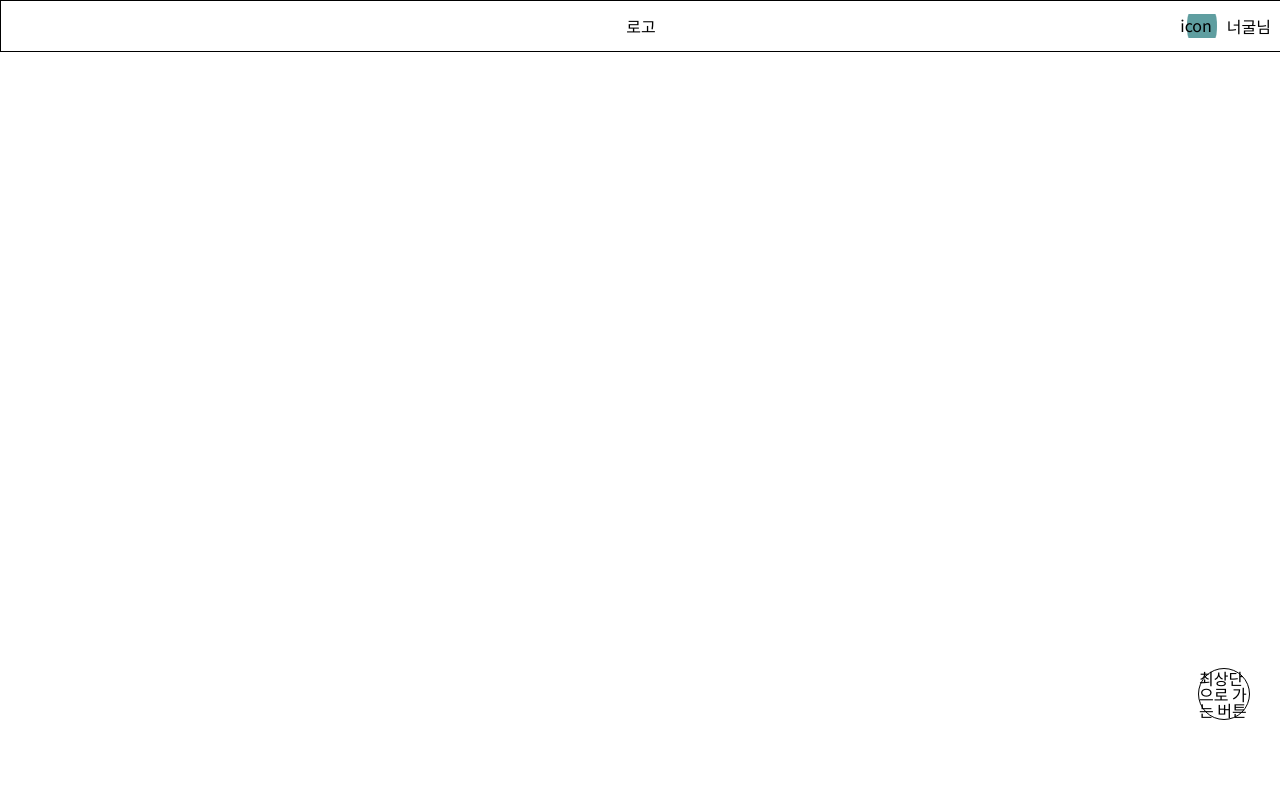
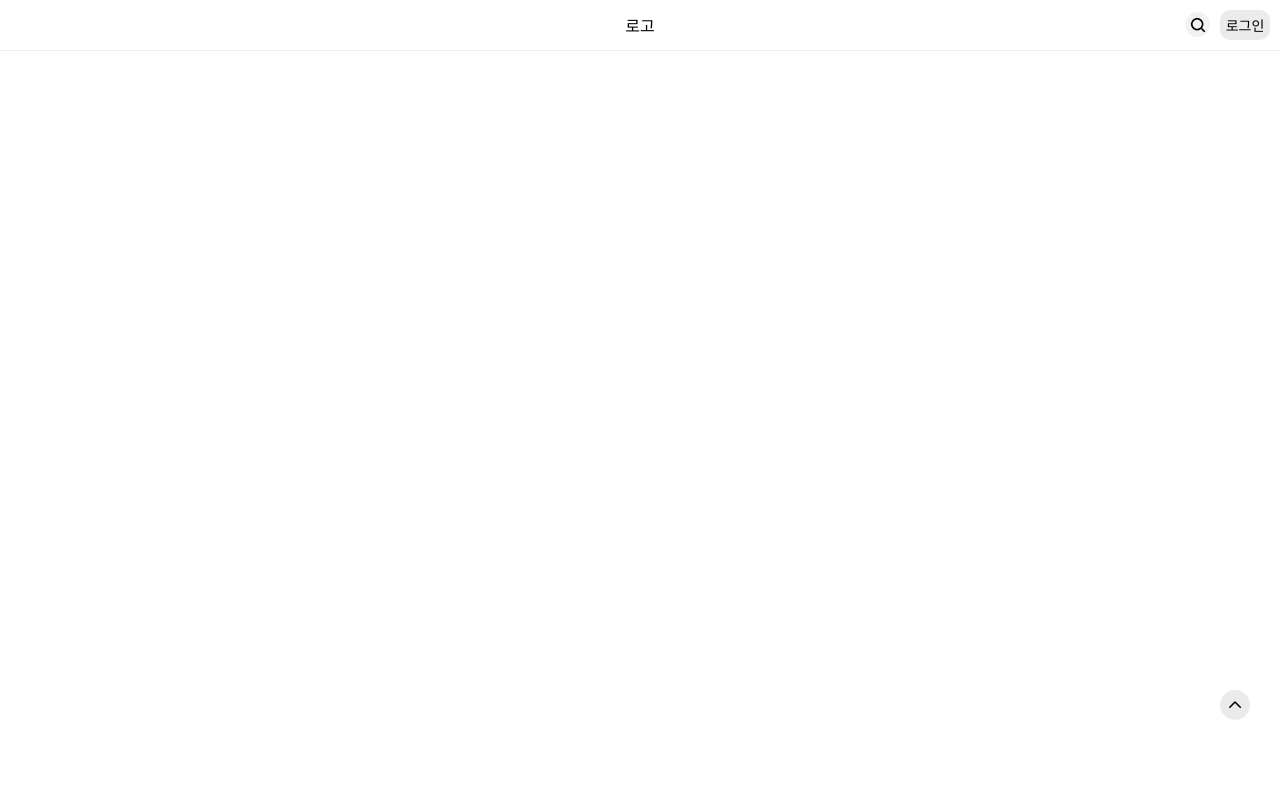
Before and after one commit to SangYunLeee/blog-frontend, a React (Create React App) app: page /testpage in a window 1280 px wide. Shown: the top 800 px of the page. Built offline with nearby package versions, Linux system fonts and the light colour scheme.

Commit message:
ADD: 헤더에 로그인 컴포넌트 연결 및 레이아웃 수정

```diff
--- a/src/components/Footer/Footer.module.scss
+++ b/src/components/Footer/Footer.module.scss
@@ -2,16 +2,26 @@
   position: relative;
   width: 100%;
   height: 80px;
-  border: 1px solid black;
+  border-top: 1px solid rgba(128, 128, 128, 0.203);
 }
 
-.moveTopButton {
+.moveTopButtonDiv {
+  display: flex;
+  justify-content: center;
+  align-items: center;
   position: fixed;
   bottom: 80px;
   right: 30px;
-  width: 50px;
-  height: 50px;
-  border: 1px solid black;
+  width: 30px;
+  height: 30px;
   border-radius: 50px;
   z-index: 2;
+  background-color: rgba(128, 128, 128, 0.155);
+
+  .moveTopButton {
+    width: 18px;
+    height: 18px;
+    background-image: url('../../..//public/image/footer-upArrow.png');
+    background-size: cover;
+  }
 }
--- a/src/components/Footer/Footer.tsx
+++ b/src/components/Footer/Footer.tsx
@@ -12,9 +12,10 @@ const Footer = () => {
 
   return (
     <>
-      <button className={css.moveTopButton} onClick={clickMoveTopButton}>
-        최상단으로 가는 버튼
-      </button>
+      <div className={css.moveTopButtonDiv}>
+        <button className={css.moveTopButton} onClick={clickMoveTopButton} />
+      </div>
+
       <div className={css.footer}></div>
     </>
   );
--- a/src/components/Header/Header.module.scss
+++ b/src/components/Header/Header.module.scss
@@ -5,7 +5,7 @@
   position: relative;
   width: 100%;
   height: 50px;
-  border: 1px solid black;
+  border-bottom: 1px solid rgba(128, 128, 128, 0.128);
 
   .logo {
   }
@@ -23,58 +23,99 @@
       position: relative;
 
       .inputFocus {
-        background-color: antiquewhite;
         width: 200px;
+        height: 30px;
         border-radius: 5px;
+        background-color: rgb(242, 242, 242);
 
         animation: inputFocus 0.5s ease forwards;
         @keyframes inputFocus {
           0% {
             transform: scaleX(0.2);
             transform-origin: 100% 100%;
+            opacity: 0;
           }
           100% {
-            transform: scaleX(1);
+            transform: scaleX(1), opacity(1);
             transform-origin: 100% 100%;
+            opacity: 1;
           }
         }
       }
 
       .inputBlur {
-        background-color: cadetblue;
         width: 200px;
+        height: 30px;
         border-radius: 30px;
+        background-color: rgb(242, 242, 242);
 
         animation: inputBlur 0.5s ease forwards;
         @keyframes inputBlur {
           0% {
             transform: scaleX(1);
             transform-origin: 100% 100%;
+            opacity: 1;
           }
           100% {
             transform: scaleX(0.15);
             transform-origin: 100% 100%;
+            opacity: 0;
           }
         }
       }
 
-      .searchIcon {
+      .searchIconDiv {
+        display: flex;
+        justify-content: center;
+        align-items: center;
         position: absolute;
-        top: 3px;
-        right: 5px;
+        top: 2px;
+        right: 0;
+        width: 25px;
+        height: 25px;
+        background-color: rgb(242, 242, 242);
+        border-radius: 50px;
+        cursor: pointer;
+
+        .searchIcon {
+          background-image: url('../../..//public/image/header-search.png');
+          background-size: cover;
+          width: 20px;
+          height: 20px;
+        }
       }
     }
 
     .userMenu {
       position: relative;
+      display: flex;
+      align-items: center;
+      cursor: pointer;
 
       .userMenuDiv {
         position: absolute;
         top: 40px;
         right: 0px;
-        width: 150px;
-        height: 400px;
-        border: 1px solid black;
+        width: 200px;
+        height: 300px;
+        border: 1px solid rgba(128, 128, 128, 0.242);
+        border-radius: 10px;
+      }
+
+      .userName {
+        margin-right: 15px;
+      }
+
+      .loginBtn {
+        display: flex;
+        justify-content: center;
+        align-items: center;
+        width: 50px;
+        height: 30px;
+        font-size: 14px;
+        background-color: rgba(128, 128, 128, 0.156);
+        border-radius: 10px;
+        cursor: pointer;
       }
     }
   }
--- a/src/components/Header/Header.tsx
+++ b/src/components/Header/Header.tsx
@@ -1,37 +1,57 @@
-import React, { useState } from 'react';
+import React, { useState, useRef, useEffect } from 'react';
+import Login from '../Login/Login';
 import css from './Header.module.scss';
 
 const Header = () => {
   const [currInputFocus, setCurrInputFocus] = useState<boolean>(false);
   const [currMenuState, setCurrMenuState] = useState<boolean>(false);
+  const [open, setOpen] = useState<boolean>(false);
+  const [token, setToken] = useState<null | string>(
+    localStorage.getItem('token')
+  );
+  const searchInput = useRef<HTMLInputElement>(null);
+  const loginBtn = useRef<HTMLButtonElement>(null);
 
+  const openLogin = () => {
+    setOpen(!open);
+  };
   const clickUserMenu = () => {
     setCurrMenuState(!currMenuState);
   };
+  const openSearchbar = () => {
+    setCurrInputFocus(!currInputFocus);
+  };
 
   return (
+    <>
+      <Login open={open} setOpen={setOpen} />
       <div className={css.header}>
         <div className={css.logo}>로고</div>
-
         <div className={css.headerRightArea}>
           <div className={css.searchbar}>
             <input
               className={currInputFocus ? css.inputFocus : css.inputBlur}
-            onFocus={() => {
-              setCurrInputFocus(true);
-            }}
-            onBlur={() => {
-              setCurrInputFocus(false);
-            }}
+              ref={searchInput}
             />
-          <div className={css.searchIcon}>icon</div>
+            <div className={css.searchIconDiv}>
+              <div className={css.searchIcon} onClick={openSearchbar} />
             </div>
-        <div className={css.userMenu} onClick={clickUserMenu}>
+          </div>
+          <div className={css.userMenu}>
+            {token ? (
+              <div className={css.userName} onClick={clickUserMenu}>
                 {`${'너굴'}님`}
+              </div>
+            ) : (
+              <div className={css.loginBtn} onClick={openLogin}>
+                로그인
+              </div>
+            )}
             {currMenuState && <div className={css.userMenuDiv} />}
           </div>
         </div>
       </div>
+    </>
   );
 };
 
--- a/src/components/Login/Login.module.scss
+++ b/src/components/Login/Login.module.scss
@@ -43,6 +43,7 @@
   height: 100%;
   justify-content: center;
   position: fixed;
+  z-index: 1;
 }
 
 .backdrop {
--- a/src/components/Login/Login.tsx
+++ b/src/components/Login/Login.tsx
@@ -1,10 +1,14 @@
-import React, { useState } from 'react';
+import React, { useState, Dispatch, SetStateAction } from 'react';
 import LoginInput from '../LoginInput/LoginInput';
 import SignUp from '../SignUp/SignUp';
 import css from './Login.module.scss';
 
-const Login = () => {
-  const [open, setOpen] = useState<boolean>(false); //헤더 만들어지면 헤더에 가야하는 불리언 10번줄도
+interface headerProps {
+  open: boolean;
+  setOpen: Dispatch<SetStateAction<boolean>>;
+}
+
+const Login = ({ open, setOpen }: headerProps) => {
   const [singUpOpen, setSingUpOpen] = useState<boolean>(false);
   const [id, setId] = useState<string>('');
   const [pw, setPw] = useState<string>('');
@@ -34,7 +38,6 @@ const Login = () => {
 
   return (
     <div>
-      <button onClick={() => setOpen(!open)}>로그인</button>
       {open && (
         <div className={css.container}>
           <div className={css.content}>
--- a/src/pages/Router.tsx
+++ b/src/pages/Router.tsx
@@ -7,7 +7,6 @@ function Router() {
     <BrowserRouter>
       <Routes>
         <Route path="/testpage" element={<TestPage />} />
-        <Route path="/login" element={<Login />} />
       </Routes>
     </BrowserRouter>
   );
```
Also changed, not shown: public/image/footer-upArrow.png (added), public/image/header-search.png (added). Lines whose indentation alone changed are shown as unchanged.
